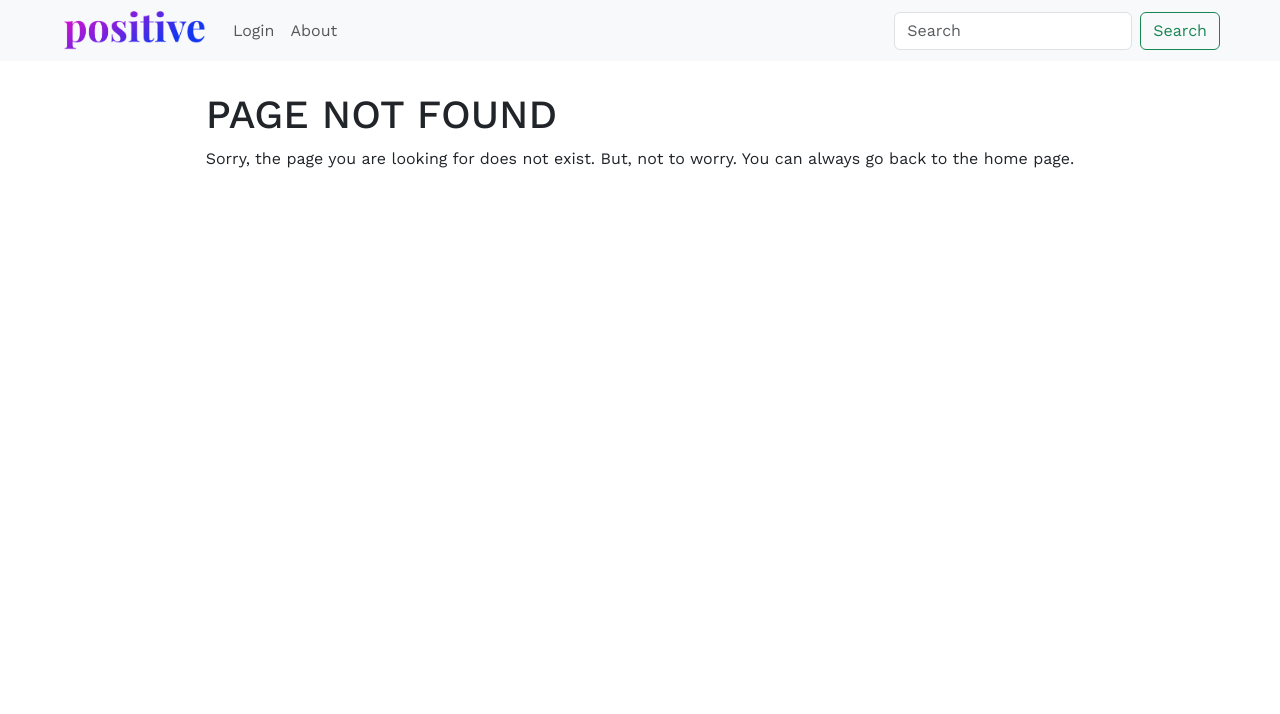
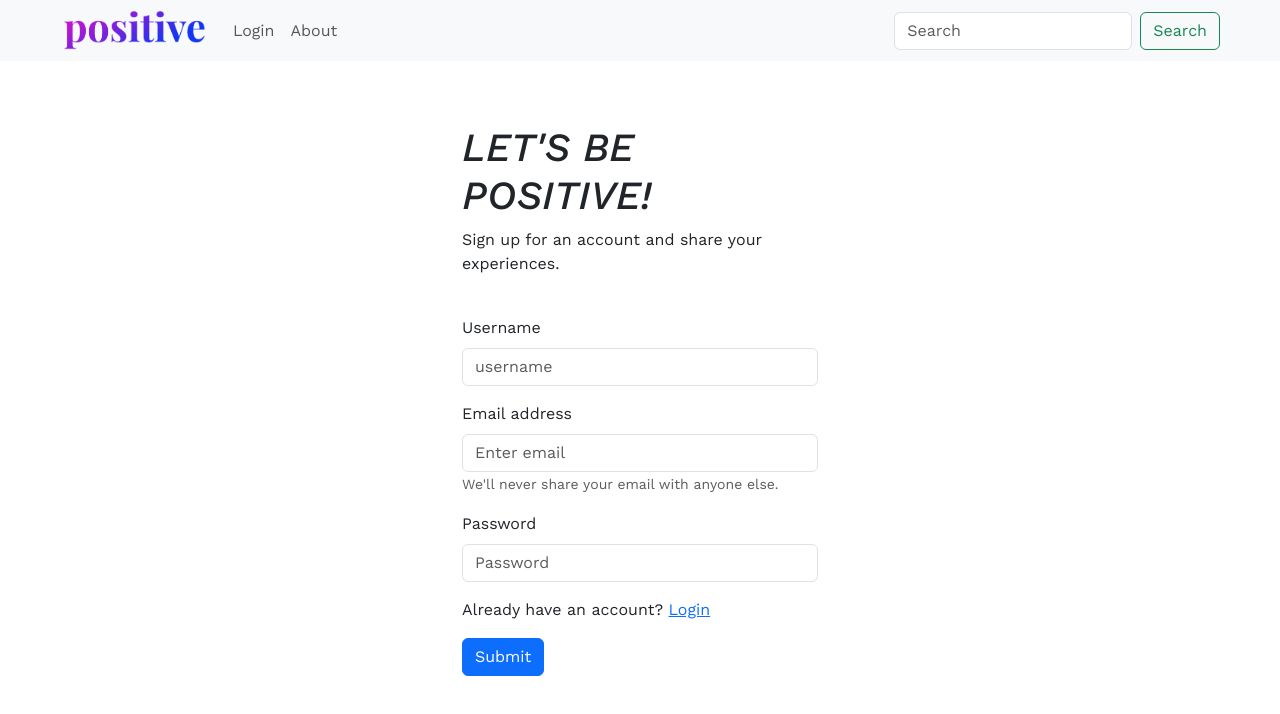
Before and after one commit to Parbelaez/positive_frontend_pp5_v2024, a React (Create React App) app: page /signup in a window 1280 px wide. Before the commit this address had no page. Shown: the top 714 px of the page. Built offline with nearby package versions, Linux system fonts and the light colour scheme; a web font is replaced by a local one.

Commit message:
Create the initial design of the Sign Up form

```diff
--- a/src/App.js
+++ b/src/App.js
@@ -2,6 +2,7 @@
 import styles from './App.module.css';
 import NavBar from './components/NavBar';
 import { Routes, Route } from 'react-router-dom';
+import SignUpForm from './pages/auth/SignUpForm';
 import NotFound from './pages/NotFound';
 import About from './pages/About';
 import './api/axiosDefaults';
@@ -15,6 +16,7 @@
         <Routes>
           <Route exact path="/" element={<h1>Home</h1>} />
           <Route path="/login" element={<h1>Login</h1>} />
+          <Route path="/signup" element={<SignUpForm />} />
           <Route path="/about" element={<About />} />
           <Route path="*" element={<NotFound />} />
         </Routes>
--- /dev/null
+++ b/src/pages/auth/SignUpForm.js
@@ -0,0 +1,52 @@
+import { Col, Container, Row, Stack } from 'react-bootstrap';
+import Button from 'react-bootstrap/Button';
+import Form from 'react-bootstrap/Form';
+import { Link } from 'react-router-dom';
+
+function SignUpForm() {
+    return (
+        <Container className="position-absolute top-50 start-50 translate-middle">
+            <Stack gap={4}>
+            <Row className="justify-content-md-center">
+                <Col xs lg="4">
+                    <h1 className='fst-italic'>LET'S BE POSITIVE!</h1>
+                    <p>
+                        Sign up for an account and share your experiences.
+                    </p>
+                </Col>
+            </Row>
+            <Row className="justify-content-md-center">
+                <Col xs lg="4">
+                    <Form.Group className="mb-3" controlId="formBasicEmail">
+                        <Form.Label>Username</Form.Label>
+                        <Form.Control type="username" placeholder="username" />
+                    </Form.Group>
+
+                    <Form>
+                        <Form.Group className="mb-3" controlId="formBasicEmail">
+                            <Form.Label>Email address</Form.Label>
+                            <Form.Control type="email" placeholder="Enter email" />
+                            <Form.Text className="text-muted">
+                                We'll never share your email with anyone else.
+                            </Form.Text>
+                        </Form.Group>
+
+                        <Form.Group className="mb-3" controlId="formBasicPassword">
+                            <Form.Label>Password</Form.Label>
+                            <Form.Control type="password" placeholder="Password" />
+                        </Form.Group>
+                        <p>
+                            Already have an account? <Link to="/signin">Login</Link>
+                        </p>
+                        <Button variant="primary" type="submit">
+                            Submit
+                        </Button>
+                    </Form>
+                </Col>
+                </Row>
+            </Stack>
+        </Container>
+    );
+}
+
+export default SignUpForm;
```
